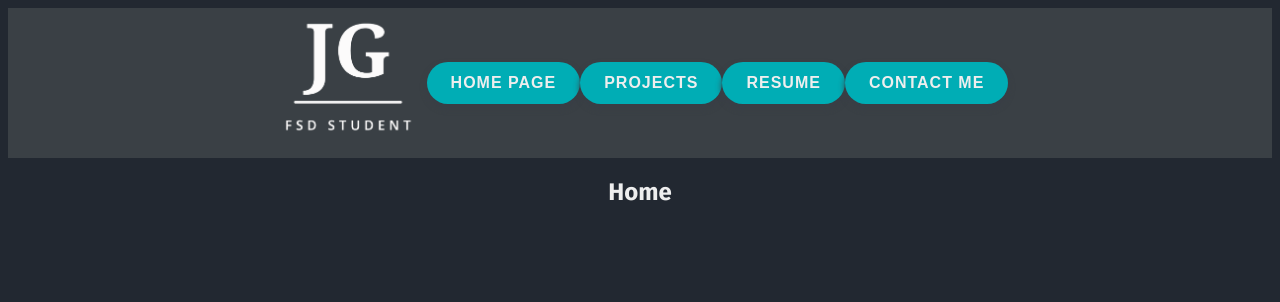
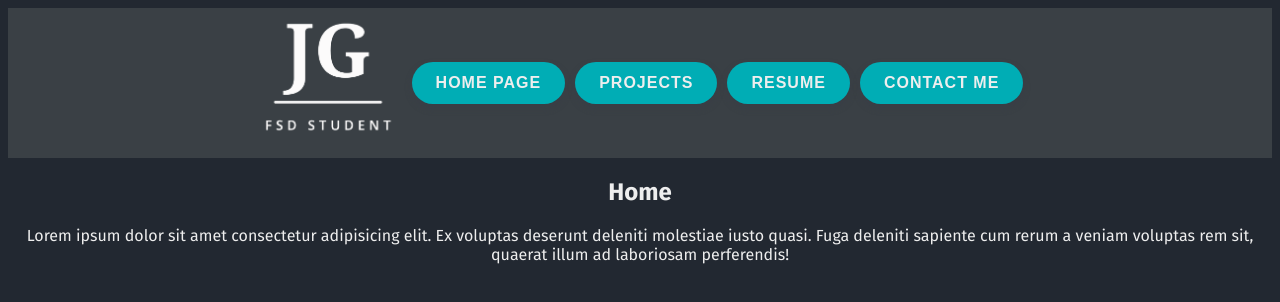
Before and after one commit to Cooldude493/Cooldude493.github.io, a plain HTML site: page home.html in a window 1280 px wide. Drawn offline with Linux system fonts and the light colour scheme.

```diff
--- a/home.html
+++ b/home.html
@@ -17,5 +17,16 @@
 
     <h2>Home</h2>
 
+    <div class="aboutme">
+<p>Lorem ipsum dolor sit amet consectetur adipisicing elit. Ex voluptas deserunt deleniti molestiae iusto quasi. Fuga deleniti sapiente cum rerum a veniam voluptas rem sit, quaerat illum ad laboriosam perferendis!</p>
+
+
+
+
+    </div>
+
+
+
+
 </body>
 </html>
--- a/styles.css
+++ b/styles.css
@@ -1,14 +1,22 @@
 @import url("https://fonts.googleapis.com/css2?family=Fira+Sans:ital,wght@0,100;0,200;0,300;0,400;0,500;0,600;0,700;0,800;0,900;1,100;1,200;1,300;1,400;1,500;1,600;1,700;1,800;1,900&display=swap");
 body {background-color: #222831 ;}
-h1,h2{color: #EEEEEE ;
+
+h1,h2{
+  color: #EEEEEE ;
+font-family: "Fira Sans", serif;
+text-align: center;
+}
+
+p,a{
+  color: #EEEEEE ;
 font-family: "Fira Sans", serif;
 }
 
-h1,h2{
-  text-align: center;
+.aboutme p {
+text-align: center;
 }
 
-nav {
+nav{
   background-color: #575c5c75;
   display: flex;
   align-items: center;
@@ -33,6 +41,7 @@ nav {
     transition: all 0.3s ease;
     position: relative;
     overflow: hidden;
+    margin: 5px;
   }
 
   #myLink:before {
```
